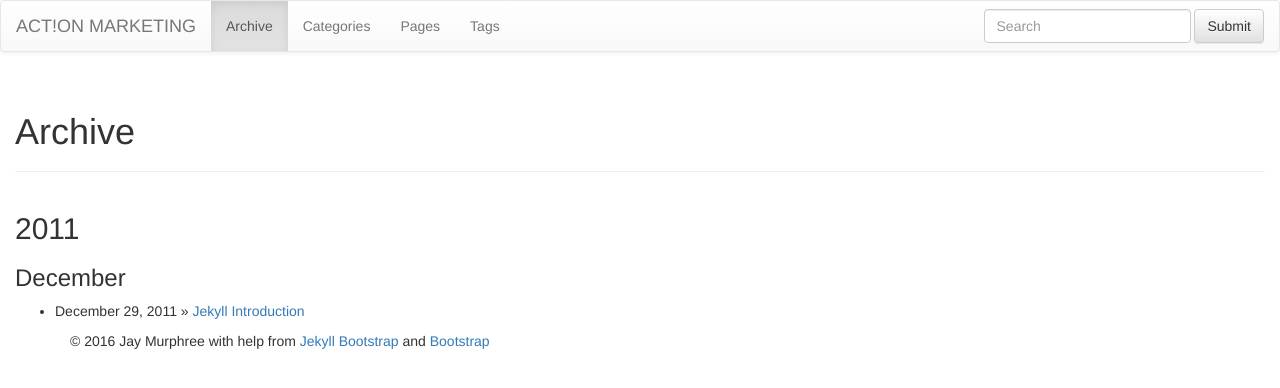
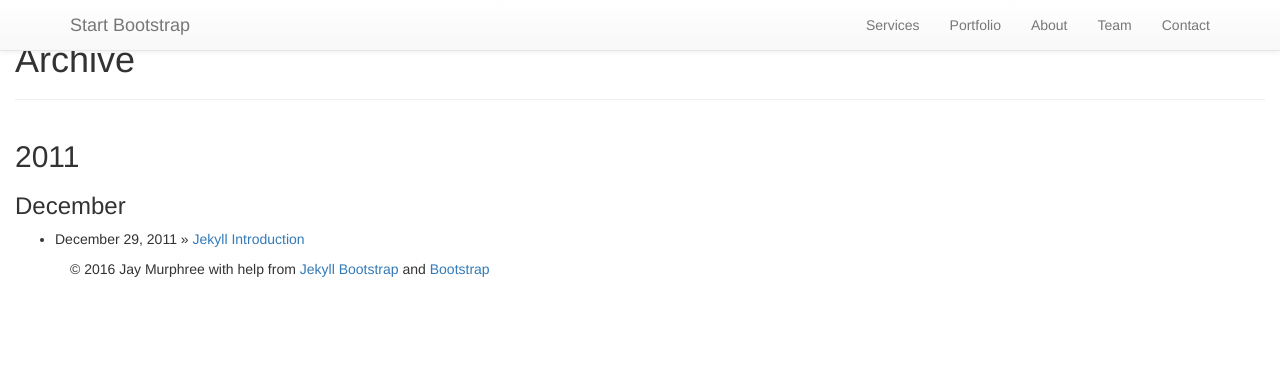
Before and after one commit to ActionMKTG/ActionMKTG.github.io, a Jekyll site: the page built from archive.html, in a window 1280 px wide. Shown: the top 388 px of the page. Built offline with Jekyll 4.4.1, drawn with Linux system fonts in a browser that asks for light colours; nearby versions of some CDN libraries; library files that are not in the unit come from our copies.

```diff
--- a/_includes/themes/bootstrap-3/default.html
+++ b/_includes/themes/bootstrap-3/default.html
@@ -43,43 +43,53 @@
   </head>
 
   <body>
-    <div id="wrap">
 
-
-
-      <nav class="navbar navbar-default" role="navigation">
-        <div class="navbar-header">
-          <button type="button" class="navbar-toggle" data-toggle="collapse" data-target="#jb-navbar-collapse">
+    <!-- Navigation -->
+    <nav class="navbar navbar-default navbar-fixed-top">
+        <div class="container">
+            <!-- Brand and toggle get grouped for better mobile display -->
+            <div class="navbar-header page-scroll">
+                <button type="button" class="navbar-toggle" data-toggle="collapse" data-target="#bs-example-navbar-collapse-1">
                     <span class="sr-only">Toggle navigation</span>
                     <span class="icon-bar"></span>
                     <span class="icon-bar"></span>
                     <span class="icon-bar"></span>
                 </button>
-          <a class="navbar-brand" href="{{ HOME_PATH }}">{{ site.title }}</a>
+                <a class="navbar-brand page-scroll" href="#page-top">Start Bootstrap</a>
             </div>
 
-
-        <div class="collapse navbar-collapse" id="jb-navbar-collapse">
-          <ul class="nav navbar-nav">
-            {% assign pages_list = site.pages %}
-            {% assign group = 'navigation' %}
-            {% include JB/pages_list %}
+            <!-- Collect the nav links, forms, and other content for toggling -->
+            <div class="collapse navbar-collapse" id="bs-example-navbar-collapse-1">
+                <ul class="nav navbar-nav navbar-right">
+                    <li class="hidden">
+                        <a href="#page-top"></a>
+                    </li>
+                    <li>
+                        <a class="page-scroll" href="#services">Services</a>
+                    </li>
+                    <li>
+                        <a class="page-scroll" href="#portfolio">Portfolio</a>
+                    </li>
+                    <li>
+                        <a class="page-scroll" href="#about">About</a>
+                    </li>
+                    <li>
+                        <a class="page-scroll" href="#team">Team</a>
+                    </li>
+                    <li>
+                        <a class="page-scroll" href="#contact">Contact</a>
+                    </li>
                 </ul>
-          <form class="navbar-form navbar-right" role="search">
-            <div class="form-group">
-              <input type="text" class="form-control" placeholder="Search">
             </div>
-            <button type="submit" class="btn btn-default">Submit</button>
-          </form>
+            <!-- /.navbar-collapse -->
         </div>
+        <!-- /.container-fluid -->
     </nav>
-
 
       <div class="container-fluid">
         {{ content }}
       </div>
 
-    </div>
 
     <div id="footer">
       <div class="container">
--- a/_includes/themes/bootstrap-3/homepage.html
+++ b/_includes/themes/bootstrap-3/homepage.html
@@ -19,7 +19,7 @@
 
 <div class="container">
 
-	<div class="page-header">
+	<div class="">
 	  <h1>{{ page.title }} {% if page.tagline %} <small>{{ page.tagline }}</small>{% endif %}</h1>
 	</div>
 
```
Also changed, not shown: assets/themes/bootstrap-3/css/style.css (+11 -5 lines). Lines whose indentation alone changed are shown as unchanged.
